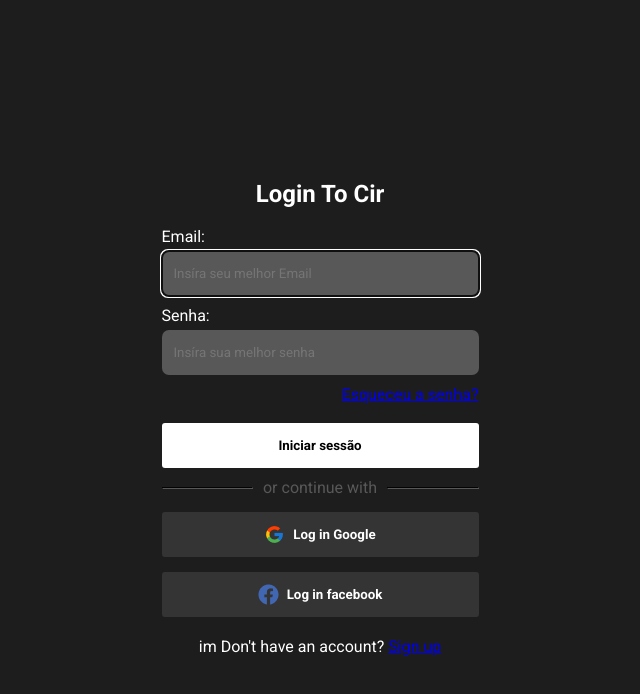
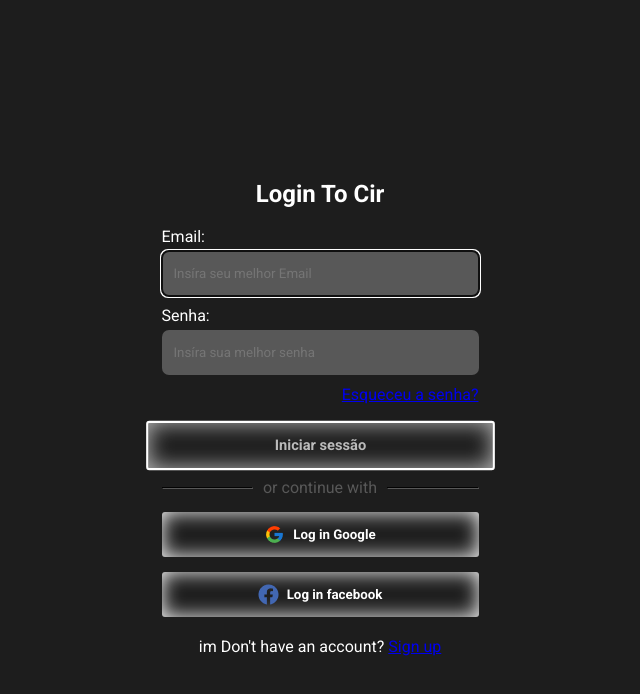
Before and after one commit to Rafaeltelespro/Tela-de-login, a plain HTML site: page index.html in a window 1280 px wide. In both pictures the pointer is over the button "Iniciar sessão". Shown: the whole page, without its empty margins (328-968 px from the left). Drawn offline with Linux system fonts and the light colour scheme.

Commit message:
alteração hover no css

```diff
--- a/style.css
+++ b/style.css
@@ -47,11 +47,12 @@ h2 {
 
 .links {
   text-align: right;
-  color: #585858;
+  color: #fff;
 }
 
 .link:visited {
-  color: #585858;
+  color: #595960;
+
 }
 
 .botao-login {
@@ -62,7 +63,17 @@ h2 {
   border: none;
   color: #000;
   font-weight: bold;
+  transition: all 0.6s ease-in-out 0.2s;
+  box-shadow: inset 0 0 20px;
 
+}
+
+.botao-login:hover {
+  background-color: transparent;
+  color: #bbbbbb;
+  transform: scale(1.1);
+  box-shadow: 10px;
+  border: 2px solid #fff;
 }
 
 .vertical-line {
@@ -95,18 +106,31 @@ h2 {
   color: #fff;
   font-weight: bold;
   cursor: pointer;
+
 }
 
+
 .botao-login-externo {
-  background-color: #343434;
+  background-color: #1d1d1d;
   margin-top: 15px;
-  color: #fff;
+  color: #ffff;
+  transition: all 0.6s ease-in-out 0.2s;
+  box-shadow: inset 0 0 20px;
+}
+
+.botao-login-externo:hover {
+  background-color: transparent;
+  color: #bbbbbb;
+  transform: scale(1.1);
+  box-shadow: 10px;
+  border: 2px solid;
 }
 
 .botao-login {
   background-color: #fff;
   color: #000;
   font-weight: bold;
+
 }
 
 .btn .logo {
```
